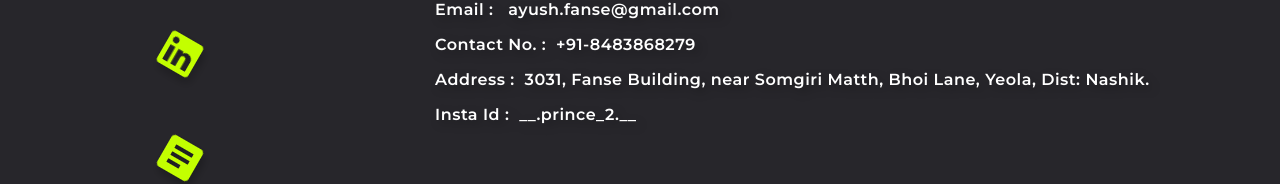
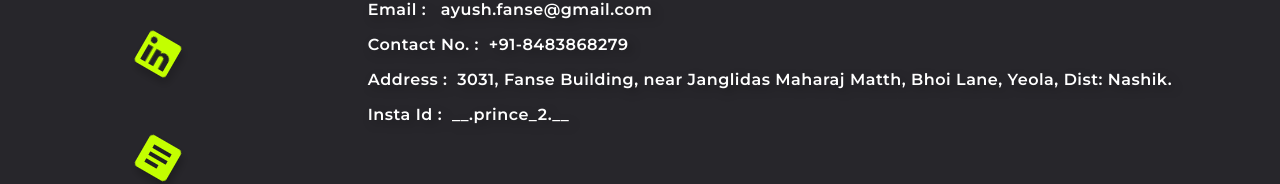
Before and after one commit to AyushFanse/Ayush_Fanse_Portfolio, a React (Create React App) app: page / in a window 1280 px wide. Shown: the part 3729-3913 px from the top of the page. Built offline with nearby package versions, Linux system fonts and the light colour scheme; a web font is replaced by a local one.

Commit message:
Ayush_Fanse_Portfolio

```diff
--- a/src/Contact.js
+++ b/src/Contact.js
@@ -19,7 +19,7 @@ function Contact() {
                             <Grid id="Contact_Info">
                                 <p className="contactDetails" id="FooterName" data-aos="slide-up"><span>Email :</span> &nbsp; <span> ayush.fanse@gmail.com</span></p>
                                 <p className="contactDetails" id="FooterName" data-aos="slide-up"> <span>Contact No. :</span>&nbsp;<span> +91-8483868279</span></p>
-                                <p className="contactDetails" id="FooterName" data-aos="slide-up"> <span>Address :</span>&nbsp;<span> 3031, Fanse Building, near Somgiri Matth, Bhoi Lane, Yeola, Dist: Nashik. </span></p>
+                                <p className="contactDetails" id="FooterName" data-aos="slide-up"> <span>Address :</span>&nbsp;<span> 3031, Fanse Building, near Janglidas Maharaj Matth, Bhoi Lane, Yeola, Dist: Nashik. </span></p>
                                 <p className="contactDetails" id="FooterName" data-aos="slide-up"> <span>Insta Id :</span>&nbsp;<span> __.prince_2.__ </span></p>
                             </Grid>
                             <Grid id="Contact_footerOut">
```
